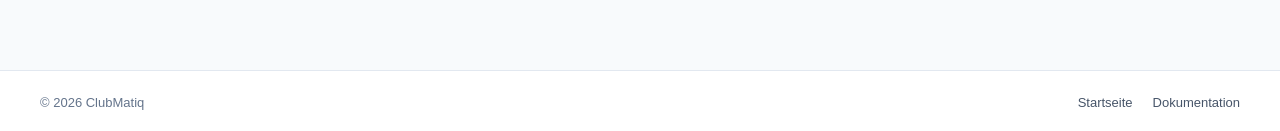
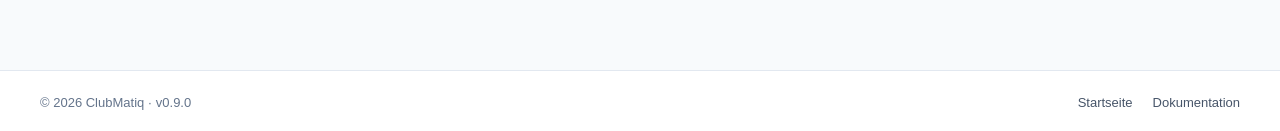
Before and after one commit to JenSusann/ClubMatiq, a SvelteKit app: page / in a window 1280 px wide. Shown: the part 1938-2069 px from the top of the page. Built offline with nearby package versions, Linux system fonts and the light colour scheme; no server answers.

Commit message:
feat: introduce application versioning and display version in footer

```diff
--- a/package.json
+++ b/package.json
@@ -1,19 +1,17 @@
 {
 	"name": "clubmatiq",
-	"version": "0.0.1",
+	"version": "0.9.0",
 	"private": true,
 	"type": "module",
 	"imports": {
 		"#lib": "./src/lib/index.js",
 		"#lib/*": "./src/lib/*"
 	},
-
 	"overrides": {
 		"exceljs": {
 			"uuid": "^11.1.1"
 		}
 	},
-
 	"scripts": {
 		"dev": "vite dev",
 		"build": "vite build",
--- a/src/app.d.ts
+++ b/src/app.d.ts
@@ -1,5 +1,8 @@
 
 declare global {
+
+  const __APP_VERSION__: string;
+
   namespace App {
     type Benutzerrolle =
       | 'admin'
--- a/src/routes/+layout.svelte
+++ b/src/routes/+layout.svelte
@@ -133,7 +133,15 @@
   {#if vorschauAktiv && !istOeffentlicheSeite}<div class="vorschau-banner"><span>👁️ Vorschau als <strong>{rollenNamen[angezeigteRolle]}</strong> – Du bleibst Administrator.</span><button onclick={()=>rollenVorschau.zuruecksetzen()}>Vorschau beenden</button></div>{/if}
   {#if navigationAnzeigen}<nav aria-label="Hauptnavigation">{#each sichtbareNavigation as eintrag (eintrag.link)}<a href={eintrag.link} class:active={page.url.pathname===eintrag.link || page.url.pathname.startsWith(eintrag.link+'/')}>{eintrag.titel}</a>{/each}</nav>{/if}
   <div class="content" class:auth-content={page.url.pathname==='/anmelden' || page.url.pathname==='/registrieren'}>{@render children()}</div>
-  <footer><span>© {new Date().getFullYear()} ClubMatiq</span><div><a href="/">Startseite</a><a href="/docs">Dokumentation</a></div></footer>
+    <footer>
+    <span>
+      © {new Date().getFullYear()} ClubMatiq · v{__APP_VERSION__}
+    </span>
+    <div>
+      <a href="/">Startseite</a>
+      <a href="/docs">Dokumentation</a>
+    </div>
+  </footer>
 </div>
 {#if warnung}
   <div class="session-overlay">
--- a/vite.config.ts
+++ b/vite.config.ts
@@ -2,6 +2,7 @@
 import adapter from '@sveltejs/adapter-netlify';
 import { sveltekit } from '@sveltejs/kit/vite';
 import { defineConfig } from 'vitest/config';
+import packageJson from './package.json' with { type: 'json' };
 
 export default defineConfig({
   plugins: [
@@ -18,6 +19,11 @@ export default defineConfig({
       adapter: adapter()
     })
   ],
+
+  // Softwareversion aus package.json übernehmen
+  define: {
+    __APP_VERSION__: JSON.stringify(packageJson.version)
+  },
 
   test: {
     environment: 'node',
```
Also changed, not shown: 1 other file (tests, documents, lock files or other folders).
